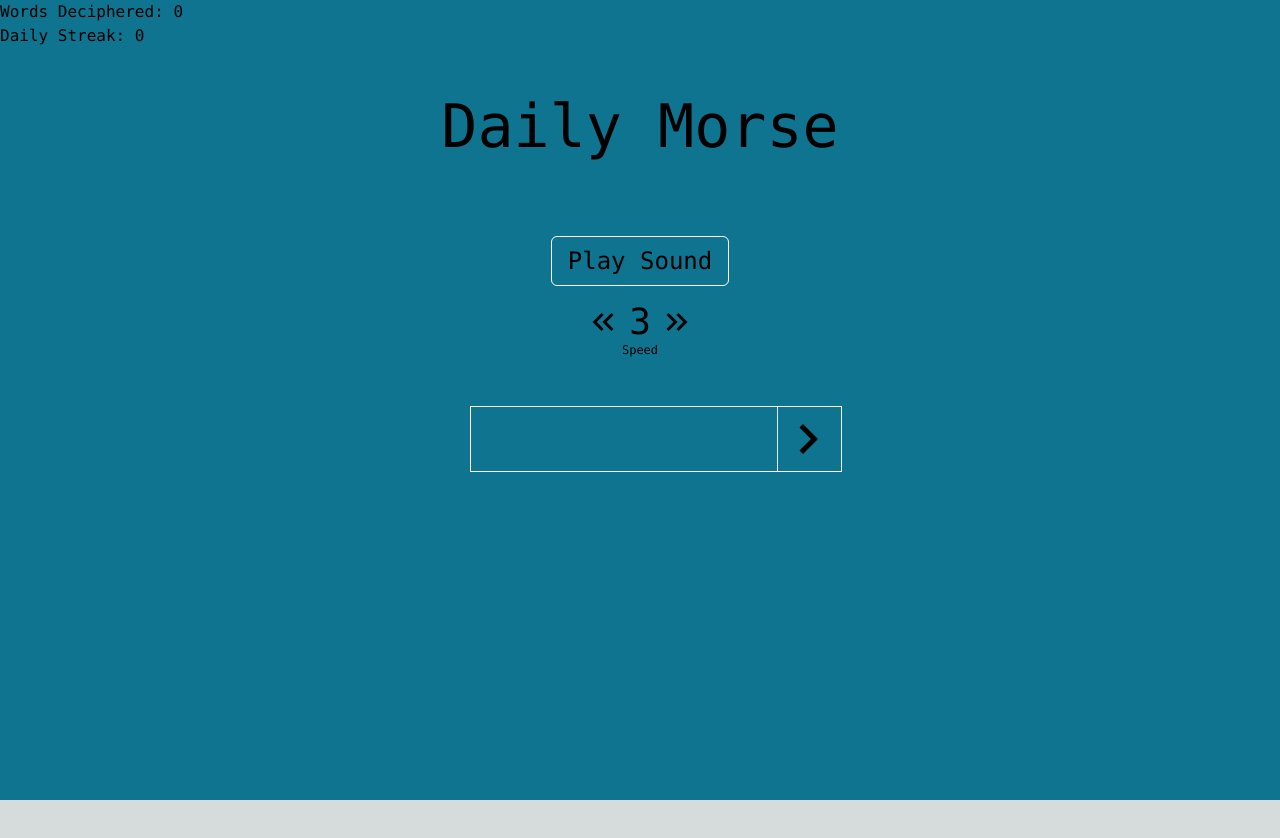
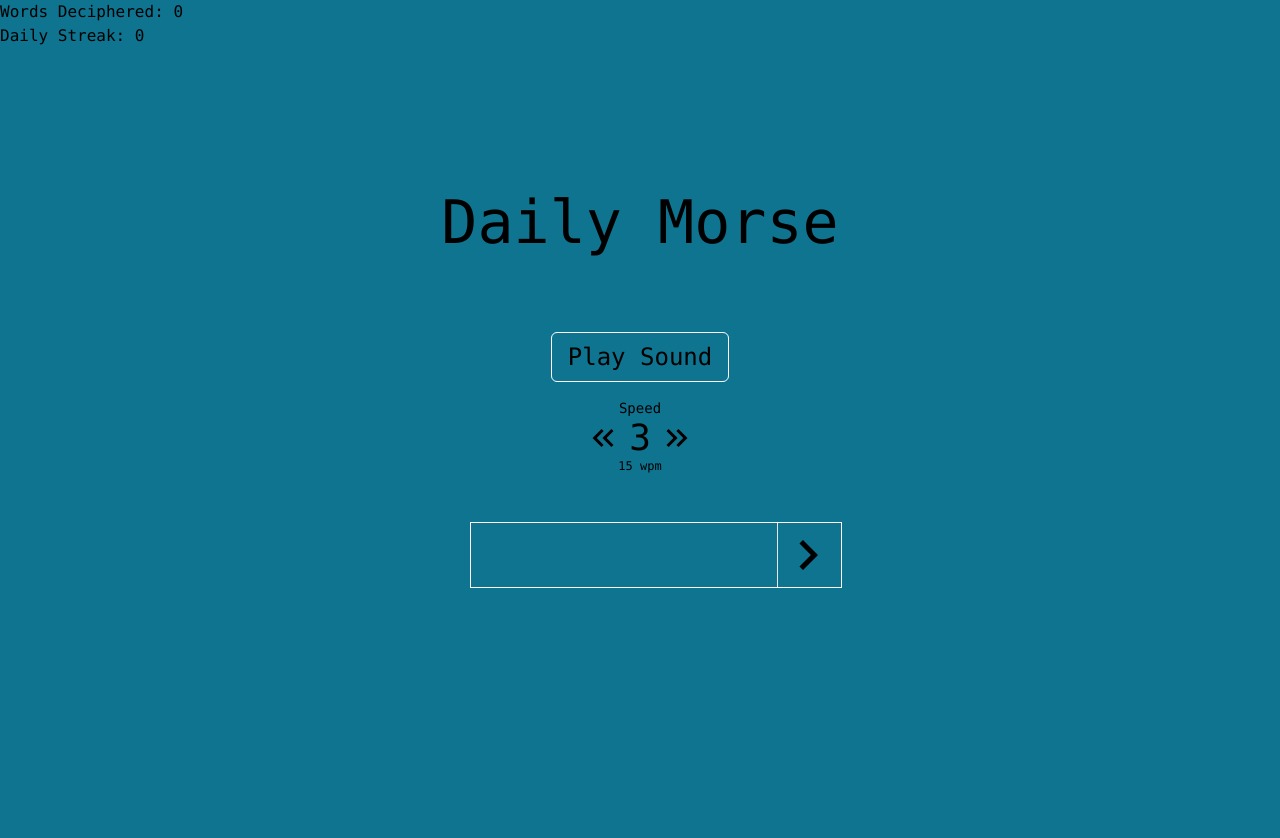
Before and after one commit to anforsm/dailymorse, a Next.js app in the folder dailymorse/: page / in a window 1280 px wide. Shown: the top 838 px of the page. Before the commit the page ends 800 px from the top, so only its background shows below. Built offline with nearby package versions, Linux system fonts and the light colour scheme.

Commit message:
stats working, dev mode

```diff
--- a/dailymorse/package.json
+++ b/dailymorse/package.json
@@ -9,12 +9,12 @@
     "lint": "next lint"
   },
   "dependencies": {
-    "@uidotdev/usehooks": "^2.4.1",
     "morse-decoder": "^4.0.1",
     "next": "14.2.4",
     "react": "^18",
     "react-dom": "^18",
-    "react-icons": "^5.2.1"
+    "react-icons": "^5.2.1",
+    "usehooks-ts": "^3.1.0"
   },
   "devDependencies": {
     "@types/node": "^20",
--- a/dailymorse/src/app/game.tsx
+++ b/dailymorse/src/app/game.tsx
@@ -5,13 +5,15 @@ import { MdOutlineKeyboardArrowRight } from "react-icons/md";
 import { MdOutlineKeyboardDoubleArrowRight, MdOutlineKeyboardDoubleArrowLeft } from "react-icons/md";
 
 const morse = require('morse-decoder');
+const speeds = [0, 5, 10, 15, 20, 25]
 
 
-const playMorseSound = (text: string, intercharacterGap: number) => {
+const playMorseSound = (text: string, wpm: number) => {
   let ended = false;
   let audio = morse.audio(text, {
-    unit: 0.1,
-    fwUnit: intercharacterGap,
+    //unit: 0.1,
+    //fwUnit: intercharacterGap,
+    wpm: wpm,
     oscillator: {
       type: 'sine', // sine, square, sawtooth, triangle
       frequency: 500,  // value in hertz
@@ -53,7 +55,7 @@ const Game = (props: any) => {
     setGameEnded(true)
 
     if (props.onGameEnded)
-      props.onGameEnded(guess === props.word)
+      props.onGameEnded(guess === props.word, guess)
   }
 
   return <div className="flex flex-col items-center justify-center gap-4">
@@ -65,10 +67,10 @@ const Game = (props: any) => {
       }
 
       console.log("hi")
-      let intercharacterGap = (5 - speed) / 10
-      let cancel = playMorseSound(props.word, intercharacterGap)
+      let wpm = speeds[speed]
+      let cancel = playMorseSound(props.word, wpm)
       if (props.onSoundPlay)
-        props.onSoundPlay(intercharacterGap)
+        props.onSoundPlay(wpm)
       setCancelSound(() => cancel)
 
     }} className="border border-white rounded-md px-4 py-2 text-2xl">
@@ -76,12 +78,13 @@ const Game = (props: any) => {
     </button>
 
     <div className="flex flex-col items-center">
+      <p className=" text-sm">Speed</p>
       <div className="text-4xl flex gap-2">
         <button onClick={() => setSpeed(prev => prev > minSpeed ? prev - 1 : prev)}><MdOutlineKeyboardDoubleArrowLeft /></button>
         <p>{speed}</p>
         <button onClick={() => setSpeed(prev => prev < maxSpeed ? prev + 1 : prev)}><MdOutlineKeyboardDoubleArrowRight /></button>
       </div>
-      <p className=" text-xs">Speed</p>
+      <p className="text-xs">{speeds[speed]} wpm</p>
     </div>
 
     <div className="h-4"/>
--- /dev/null
+++ b/dailymorse/src/app/gamewrapper.tsx
@@ -0,0 +1,164 @@
+"use client"
+import { useEffect, useRef, useState } from "react";
+import { useLocalStorage } from "usehooks-ts";
+import Game from "./game";
+
+const getStats = (stats: any) => {
+  let history = [...stats["history"]]
+  history.push({...stats["today"]})
+
+  if (history.length === 0) {
+    return {
+      wordsDeciphered: 0,
+      dailyStreak: 0,
+    }
+  }
+
+  let wordsDeciphered = 0
+  history.forEach((day: any) => {
+    wordsDeciphered += day["words"].filter((w: any) => w["status"] === "correct").length
+  })
+
+  let dailyStreak = 0
+  let lastDay = history[0]["day"] - 1
+  history.forEach((day: any) => {
+    if (day["day"] === lastDay + 1 && day["words"].filter((w: any) => w["status"] !== "incomplete").length > 0) {
+      dailyStreak += 1
+    } else {
+      console.log(stats["today"]["day"], lastDay + 1)
+      if (stats["today"]["day"] !== lastDay + 1)
+        dailyStreak = 0
+    }
+    lastDay = day["day"]
+  })
+  return {
+    wordsDeciphered: wordsDeciphered,
+    dailyStreak: dailyStreak
+  }
+}
+
+const GameWrapper = (props: any) => {
+  const [currentWordI, setCurrentWordI] = useState(0);
+  const [gameEnded, setGameEnded] = useState(false)
+  const [wonGame, setWonGame] = useState(false)
+  const [readableStats, setReadableStats] = useState({
+    wordsDeciphered: 0,
+      dailyStreak: 0
+  })
+
+  const [stats, setStats] = useLocalStorage("stats", {
+    history: [],
+    today: {
+      day: -1,
+      words: [
+        {
+          word: "placeholder",
+          status: "incomplete", // correct, incorrect or incomplete
+          guess: null,
+          wpms: []
+        }
+      ]
+    },
+  })
+
+  useEffect(() => {
+    setCurrentWordI(0)
+  }, [props.words])
+
+  useEffect(() => {
+    if (stats["today"]["day"] !== props.day) {
+      console.log("Creating default daily stats")
+      console.log(props.words)
+      let newStats = {...stats}
+      if (newStats["today"]["day"] !== -1) {
+        console.log("Pushing daily to history")
+        console.log(newStats["today"])
+        // check if any of the history days are the same as today
+        // if so, dont push to history
+        // if not, push today to history
+
+        let daysInHistory = newStats["history"].map((h: any) => h["day"])
+        if (!daysInHistory.includes(props.day)) {
+          // @ts-ignore
+          newStats["history"].push({...newStats["today"]})
+        }
+      } else {
+        console.log("Skipped moving placeholder to history")
+      }
+
+      newStats["today"] = {
+        day: props.day,
+        words: props.words.map((word: string) => {
+          return {
+            word: word,
+            status: "incomplete",
+            guess: null,
+            wpms: []
+          }
+        })
+      }
+      console.log(newStats)
+      setStats(newStats)
+    }
+  }, [props.day, props.words])
+
+  useEffect(() => {
+    setReadableStats(getStats(stats))
+  }, [stats])
+
+  return (
+    <main className="flex min-h-screen flex-col items-center justify-between p-24 bg-cyan-700 font-mono">
+      <div className="absolute top-0 left-0">
+        <p>Words Deciphered: {readableStats["wordsDeciphered"]}</p>
+        <p>Daily Streak: {readableStats["dailyStreak"]}</p>
+      </div>
+
+      <div className="flex flex-col items-center">
+        <h1 className=" text-6xl">Daily Morse</h1>
+        <div className=" h-20"></div>
+
+        <Game
+          word={props.words[currentWordI]}
+          onGameEnded={(correct: boolean, wordGuess: string) => {
+            setGameEnded(true)
+            setWonGame(correct)
+
+            let newStats = {...stats}
+            newStats["today"]["words"][currentWordI]["status"] = correct ? "correct" : "incorrect"
+            // @ts-ignore
+            newStats["today"]["words"][currentWordI]["guess"] = wordGuess
+            setStats(newStats)
+          }}
+          onSoundPlay={(wpm: number) => {
+            let newStats = {...stats}
+            console.log("played sound")
+            // @ts-ignore
+            newStats["today"]["words"][currentWordI]["wpms"].push(wpm)
+            setStats(newStats)
+
+          }}
+          />
+        {gameEnded && <div className="flex items-center mt-2">
+          {<p>{
+            wonGame ?
+            "You deciphered the word!" :
+            "Incorrect, the word was " + props.words[currentWordI] + "."
+          }</p>}
+          {currentWordI + 1 < props.words.length && <button
+            onClick={() => {
+              setCurrentWordI(currentWordI + 1)
+              setGameEnded(false)
+            }}
+            className="border-b border-white px-1 ml-1"
+            >Next Word
+          </button>}
+          <p className="ml-1">{`[${currentWordI + 1}/${props.words.length}]`}</p>
+        </div>}
+
+
+      </div>
+    </main>
+  );
+}
+
+export default GameWrapper
--- a/dailymorse/src/app/page.tsx
+++ b/dailymorse/src/app/page.tsx
@@ -1,13 +1,7 @@
 "use client";
-import Image from "next/image";
 import { useEffect, useRef, useState } from "react";
-import { GiSpeaker } from "react-icons/gi";
-import { MdOutlineKeyboardArrowRight } from "react-icons/md";
-import { MdOutlineKeyboardDoubleArrowRight, MdOutlineKeyboardDoubleArrowLeft } from "react-icons/md";
-import { GiSnail } from "react-icons/gi";
-import { SiRabbitmq } from "react-icons/si";
-import { useLocalStorage } from "@uidotdev/usehooks";
-import Game from "./game";
+import GameWrapper from "./gamewrapper";
+
 
 const wordsPerDay = 3;
 
@@ -36,84 +30,59 @@ const words = [
 
 const todaysDate = new Date();
 const startDate = new Date("2024-06-06")
-const day = Math.ceil((todaysDate.getTime() - startDate.getTime()) / (1000 * 3600 * 24));
-console.log(day)
+const dayConst = Math.ceil((todaysDate.getTime() - startDate.getTime()) / (1000 * 3600 * 24));
 
-//const dailyWords = words[day % words.length]
-let dailyWords: string[] = [];
-for (let i = 0; i < wordsPerDay; i++) {
-  dailyWords.push(words[(day * i) % words.length])
+const getDailyWords = (day: number) => {
+  let dailyWordsTemp: string[] = [];
+  for (let i = 0; i < wordsPerDay; i++) {
+    dailyWordsTemp.push(words[(day * i) % words.length])
+  }
+  return dailyWordsTemp
 }
-const dailyWord = dailyWords.join(" ");
+
 
 export default function Home() {
-  const [currentWordI, setCurrentWordI] = useState(0);
-  const [gameEnded, setGameEnded] = useState(false)
-  const [wonGame, setWonGame] = useState(false)
-  //const [stats, setStats] = useLocalStorage("stats", {
-  //  history: [],
-  //  today: {
-  //    day: day,
-  //    words: [
-  //      {
-  //        word: dailyWord,
-  //        status: "incomplete", // correct, incorrect or incomplete
-  //        guess: null,
-  //      }
-  //    ]
-  //  },
-  //})
+  const [devMode, setDevMode] = useState(false);
+  const [day, setDay] = useState(dayConst);
+  const [dailyWords, setDailyWords] = useState(getDailyWords(dayConst));
 
-  //useEffect(() => {
-  //  if (stats["today"]["day"] !== day) {
-  //    let newStats = {...stats}
-  //    newStats["today"]["day"] = day
-  //    newStats["today"]["words"] = []
-  //    newStats["today"]["words"][0]["word"] = dailyWord
-  //    newStats["today"]["words"][0]["status"] = "incomplete"
-  //    setStats(newStats)
-  //  }
-  //}, [])
+  useEffect(() => {
+    setDevMode(window.location.hostname === "localhost" && window.location.hash === "#dev")
+  }, [])
+
+  useEffect(() => {
+    // @ts-ignore
+    setDailyWords(getDailyWords(day))
+  }, [day])
 
   return (
     <main className="flex min-h-screen flex-col items-center justify-between p-24 bg-cyan-700 font-mono">
-      <div className="absolute top-0 left-0">
-        <p>Words Deciphered: 0</p>
-        <p>Daily Streak: 0</p>
-      </div>
+      {devMode && <div className="absolute top-0 right-8 text-red-800 flex flex-col">
+        <p>DEV MODE</p>
+        <div className="flex gap-4">
+          <button onClick={() => {
+            setDay(day - 1)
+          }}>&lt;</button>
+          <p className="mx-4">Day: {day}</p>
+          <button onClick={() => {
+            setDay(day + 1)
+          }}>&gt;</button>
+        </div>
+        <button onClick={() => {
+          localStorage.clear()
+          window.location.reload()
+        }}
+          className="px-2 border border-red-800 rounded-md"
 
-      <div className="flex flex-col items-center">
-        <h1 className=" text-6xl">Daily Morse</h1>
-        <div className=" h-20"></div>
+        >Reset Stats</button>
+        <p>Answer: {dailyWords.join(" ")}</p>
+      </div>}
 
+      <GameWrapper
+        day={day}
+        words={dailyWords}
+      />
 
-        <Game
-          word={dailyWords[currentWordI]}
-          onGameEnded={(correct: boolean) => {
-            setGameEnded(true)
-            setWonGame(correct)
-          }}
-          onSoundPlay={(intercharacterGap: number) => console.log(intercharacterGap)}
-          />
-        {gameEnded && <div className="flex items-center mt-2">
-          {<p>{
-            wonGame ?
-            "You deciphered the word!" :
-            "Incorrect, the word was " + dailyWords[currentWordI] + "."
-          }</p>}
-          {currentWordI + 1 < dailyWords.length && <button
-            onClick={() => {
-              setCurrentWordI(currentWordI + 1)
-              setGameEnded(false)
-            }}
-            className="border-b border-white px-1 ml-1"
-            >Next Word
-          </button>}
-          <p className="ml-1">{`[${currentWordI + 1}/${dailyWords.length}]`}</p>
-        </div>}
-
-
-      </div>
     </main>
   );
 }
```
Also changed, not shown: 1 other file (tests, documents, lock files or other folders).
